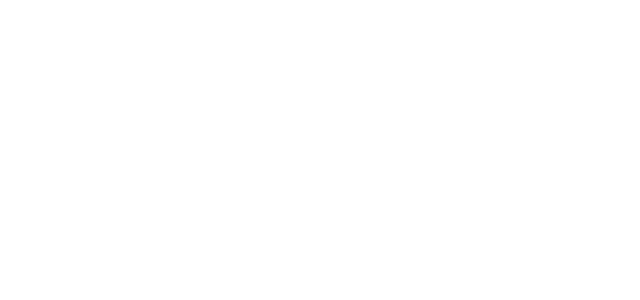
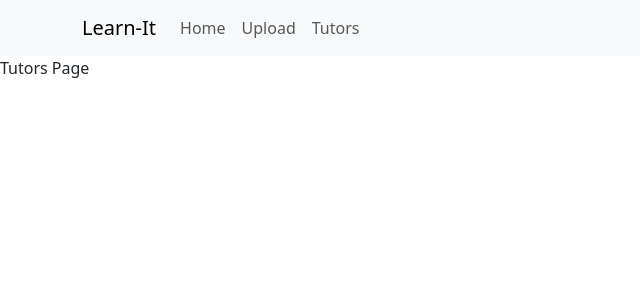
Before and after one commit to DeclanGazil02/learn-it, a React (Vite) app: page /tutors in a window 1280 px wide. Before the commit this address had no page. Shown: the top 300 px of the page, without its empty margins (0-640 px from the left). Built offline with nearby package versions, Linux system fonts and the light colour scheme.

Commit message:
Create Tutors and Upload page

```diff
--- a/src/Components/NavbarComponent.jsx
+++ b/src/Components/NavbarComponent.jsx
@@ -14,8 +14,8 @@
           <Navbar.Collapse id="basic-navbar-nav">
             <Nav className="me-auto">
               <Nav.Link href="/">Home</Nav.Link>
-              <Nav.Link href="/">Upload</Nav.Link>
-              <Nav.Link href="/">Tutors</Nav.Link>
+              <Nav.Link href="upload">Upload</Nav.Link>
+              <Nav.Link href="tutors">Tutors</Nav.Link>
             </Nav>
           </Navbar.Collapse>
         </Container>
--- /dev/null
+++ b/src/Components/Tutors.jsx
@@ -0,0 +1,15 @@
+import { useState } from 'react'
+
+function Tutors() {
+    const [count, setCount] = useState(0)
+
+    return (
+        <>
+            <div>
+                Tutors Page
+            </div>
+        </>
+    )
+}
+
+export default Tutors
--- a/src/main.jsx
+++ b/src/main.jsx
@@ -5,6 +5,8 @@
 import NavbarComponent from "./Components/NavbarComponent"
 import Home from "./Components/Home";
 import Upload from "./Components/Upload"
+import Tutors from "./Components/Tutors"
+
 
 import 'bootstrap/dist/css/bootstrap.min.css';
 
@@ -17,6 +19,7 @@
           <Route path="signup" element={<SignUp />} />
           <Route path="home" element={<Home />} />
           <Route path="upload" element={<Upload />} />
+          <Route path="tutors" element={<Tutors />} />
         </Route>
       </Routes>
     </BrowserRouter>
```
